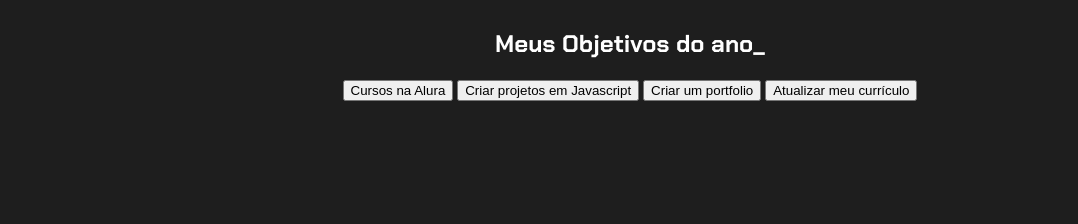
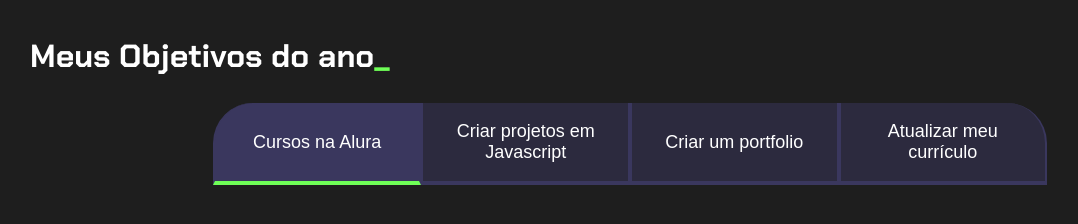
Before and after one commit to anachqtt/alura, a plain HTML site: page index.html in a window 1280 px wide. Shown: the whole page, without its empty margins (10-1088 px from the left). Drawn offline with Linux system fonts and the light colour scheme.

Commit message:
Add files via upload

```diff
--- a/index.html
+++ b/index.html
@@ -1,20 +1,23 @@
 <!DOCTYPE html>
 <html lang="pt-br">
+
 <head>
     <meta charset="UTF-8">
     <meta name="viewport" content="width=device-width, initial-scale=1.0">
     <title>Meus objetivos do ano</title>
     <link rel="stylesheet" href="style.css">
 </head>
+
 <body>
     <section class="conteudo-principal">
         <h2 class="titulo-principal">Meus Objetivos do ano<span>_</span></h2>
         <div class="botoes">
-           <button class="botao">Cursos na Alura</button>
+            <button class="botao ativo">Cursos na Alura</button>
             <button class="botao">Criar projetos em Javascript</button>
             <button class="botao">Criar um portfolio</button>
             <button class="botao">Atualizar meu currículo</button>
         </div>
     </section>
+    <script src="main.js"></script>
 </body>
 </html>
--- /dev/null
+++ b/main.js
@@ -0,0 +1,12 @@
+const botoes = document.querySelectorAll(".botao");
+
+for(let i=0;i <botoes.length;i++){
+    botoes[i].onclick = function(){
+
+        for(let j=0;j<botoes.length;j++){
+            botoes[j].classList.remove("ativo");
+        }
+
+        botoes[i].classList.add("ativo");
+    }
+}
--- a/style.css
+++ b/style.css
@@ -25,3 +25,57 @@ body {
     width: 100%;
     margin: 0 auto;
 }
+
+.titulo-principal {
+    text-align: left;
+    width: 100%;
+    font-size: 32px;
+}
+
+.titulo-principal span {
+    color: var(--verde);
+}
+
+
+.botao{
+    font-family: "Crakra Petch", sans-serif;
+    background-color: var(--botao-inativo);
+    color: var(--branco);
+    display: flex;
+    justify-content: center;
+    padding: 1em;
+    font-size: 18px;
+    align-items: center;
+    width: 100%;
+    border-bottom: 4px solid var(--botao-ativo);
+    border-left: 2px solid var(--botao-ativo);
+    border-right: 2px solid var(--botao-ativo);
+    border-top: none;
+}
+
+.botao:first-child{
+    border-radius: 40px 40px 0 0;
+}
+
+.botoes{
+    display:block;
+}
+
+.ativo{
+    background-color: var(--botao-ativo);
+    border-bottom: 4px solid var(--verde) ;
+}
+
+@media screen and (min-width: 768px ) {
+    .botoes{
+        display:flex;
+    }
+
+    .botao:first-child{
+        border-radius: 40px 0 0 0;
+    }
+
+    .botao:last-child{
+        border-radius: 0 40px 0 0;
+    }
+}
```
Lines whose indentation alone changed are shown as unchanged.
